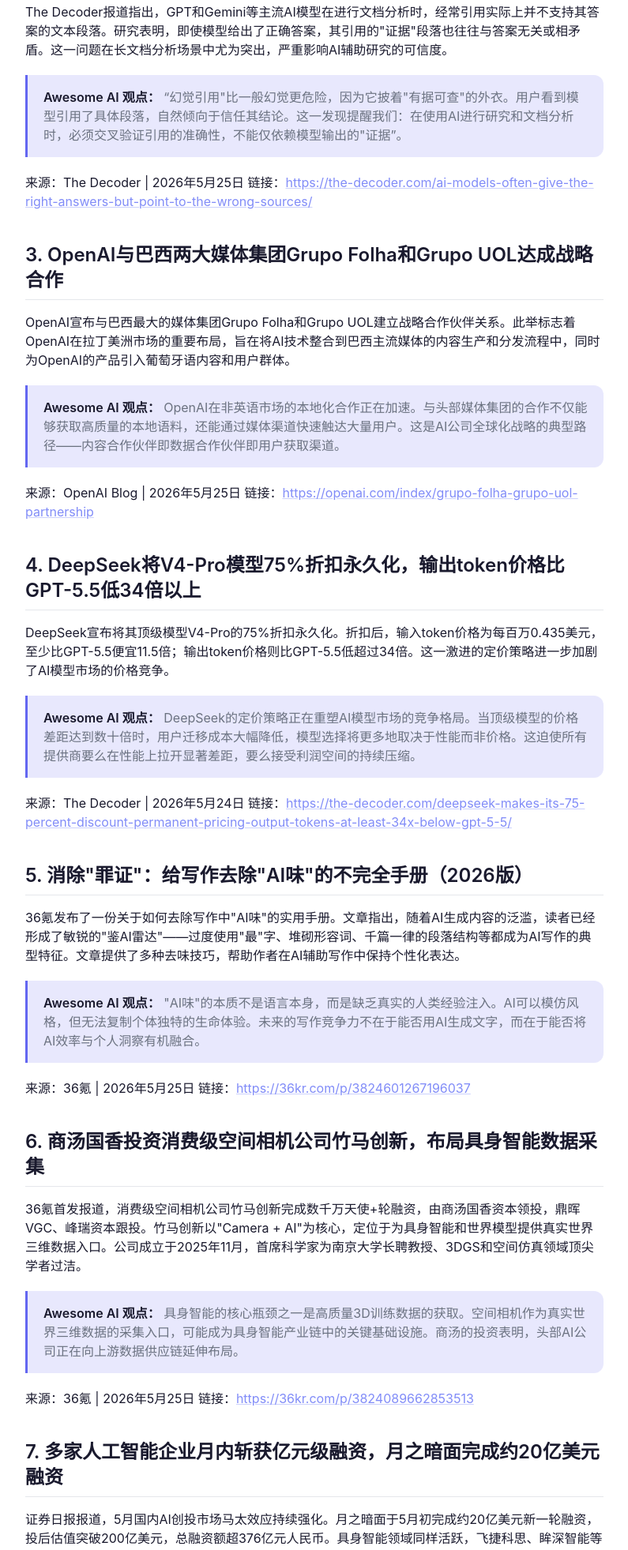
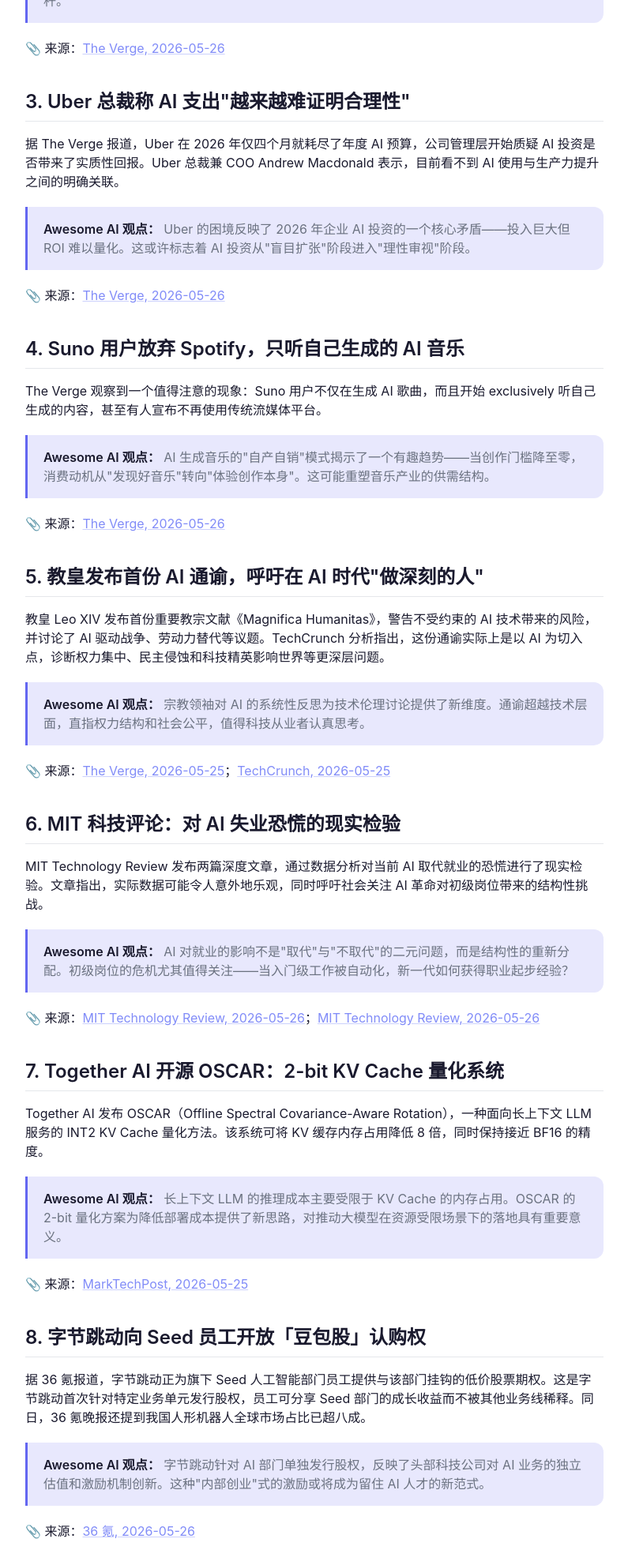
Before and after one commit to doocs/awesome-ai, an Astro site: page /daily/2026-05-26 in a window 1280 px wide. Shown: the part 837-2800 px from the top of the page at 79% size, without its empty margins (242-1037 px from the left). Built offline with nearby package versions, Linux system fonts and the light colour scheme; Astro itself is replaced by a stand-in of ours.

Commit message:
docs: add daily news 2026-05-26

```diff
--- a/src/content/daily/2026-05-26.md
+++ b/src/content/daily/2026-05-26.md
@@ -1,83 +1,77 @@
 ---
 title: "Awesome AI 日报 | 2026-05-26"
 date: "2026-05-26"
-tags: ["Anthropic", "OpenAI", "字节跳动", "AI幻觉", "具身智能", "自动驾驶", "AI融资", "商汤", "月之暗面", "DeepSeek"]
-summary: "Anthropic联合创始人Olah在教皇通谕发布会上称AI模型展现内省迹象；AI模型频繁引用错误来源即答案正确也存在此问题；OpenAI与巴西两大媒体集团达成战略合作；DeepSeek永久降价75%；字节跳动7B小模型长文档理解超越大模型；商汤投资空间相机公司布局具身智能；月之暗面完成约20亿美元融资；特斯拉入局推动中国自动驾驶产业链加速"
+tags: ["Google", "AI 安全", "AI 就业", "Suno", "Together AI", "字节跳动", "具身智能"]
+summary: "Sundar Pichai 谈 AI 与搜索未来；Uber 总裁质疑 AI 投资回报；Together AI 开源 2-bit KV Cache 量化系统；教皇方济各发布 AI 通谕；字节跳动向 Seed 员工开放「豆包股」"
 ---
 
-## 1. Anthropic联合创始人Olah在教皇通谕发布会上称AI模型展现内省迹象
+## 1. Sundar Pichai 谈 AI、搜索未来与 Web 的演变
 
-Anthropic联合创始人Christopher Olah受邀在教皇Leo十四世通谕"Magnifica Humanitas"（伟大的人类）发布会上发表演讲，声称AI模型展现出内省能力的证据。Olah表示，当被问及自身思维过程时，模型能够描述自己的推理链条，这种行为暗示了一种类似自我反思的能力。这一言论在AI伦理和哲学界引发广泛讨论。
+Google CEO Sundar Pichai 在 Google I/O 大会后接受 The Verge 专访，讨论了 Gemini AI、搜索的未来、YouTube 的发展以及 Web 本身正在发生的变化。这已是 Pichai 连续第五年在 I/O 后接受 The Verge 的深度访谈。
 
-> **Awesome AI 观点：** AI是否具备"内省"能力是当前AI哲学辩论的核心问题之一。Olah的观点偏向功能主义——如果模型表现出内省行为，就应被视为具有某种程度的内省。但批评者指出，这只是模式匹配的结果，而非真正的自我意识。这一讨论对AI监管和伦理框架的制定具有重要意义。
+> **Awesome AI 观点：** 从 Google I/O 的发布节奏来看，搜索正在从"检索工具"向"智能体平台"演进。Pichai 连续五年参与 I/O 后的深度对谈，反映出 Google 对 AI 重塑信息获取方式的战略定力。
 
-来源：The Decoder | 2026年5月25日
-链接：https://the-decoder.com/at-the-launch-of-pope-leo-xivs-encyclical-anthropic-co-founder-says-ai-models-show-signs-of-introspection/
+📎 来源：[The Verge, 2026-05-26](https://www.theverge.com/podcast/936445/sundar-pichai-ai-search-google-zero-youtube-web)
 
-## 2. AI模型频繁引用错误来源：即使答案正确，引用的文本证据也往往是错的
+## 2. 军事 AI 战争已经到来
 
-The Decoder报道指出，GPT和Gemini等主流AI模型在进行文档分析时，经常引用实际上并不支持其答案的文本段落。研究表明，即使模型给出了正确答案，其引用的"证据"段落也往往与答案无关或相矛盾。这一问题在长文档分析场景中尤为突出，严重影响AI辅助研究的可信度。
+The Verge 深度报道指出，致命性自主武器系统已成为五角大楼与 Anthropic 之间的博弈焦点。尽管联合国日内瓦会议仍在讨论"红线"问题，但许多军事 AI 使用的底线实际上已被跨越。
 
-> **Awesome AI 观点：** "幻觉引用"比一般幻觉更危险，因为它披着"有据可查"的外衣。用户看到模型引用了具体段落，自然倾向于信任其结论。这一发现提醒我们：在使用AI进行研究和文档分析时，必须交叉验证引用的准确性，不能仅依赖模型输出的"证据"。
+> **Awesome AI 观点：** 军事 AI 的"红线"讨论往往落后于技术发展本身。当自主系统已在实际冲突中部署，国际规范的建立将面临巨大挑战。Anthropic 等 AI 公司在军事应用上的立场将成为行业标杆。
 
-来源：The Decoder | 2026年5月25日
-链接：https://the-decoder.com/ai-models-often-give-the-right-answers-but-point-to-the-wrong-sources/
+📎 来源：[The Verge, 2026-05-26](https://www.theverge.com/ai-artificial-intelligence/937028/military-ai-warfare-red-lines)
 
-## 3. OpenAI与巴西两大媒体集团Grupo Folha和Grupo UOL达成战略合作
+## 3. Uber 总裁称 AI 支出"越来越难证明合理性"
 
-OpenAI宣布与巴西最大的媒体集团Grupo Folha和Grupo UOL建立战略合作伙伴关系。此举标志着OpenAI在拉丁美洲市场的重要布局，旨在将AI技术整合到巴西主流媒体的内容生产和分发流程中，同时为OpenAI的产品引入葡萄牙语内容和用户群体。
+据 The Verge 报道，Uber 在 2026 年仅四个月就耗尽了年度 AI 预算，公司管理层开始质疑 AI 投资是否带来了实质性回报。Uber 总裁兼 COO Andrew Macdonald 表示，目前看不到 AI 使用与生产力提升之间的明确关联。
 
-> **Awesome AI 观点：** OpenAI在非英语市场的本地化合作正在加速。与头部媒体集团的合作不仅能够获取高质量的本地语料，还能通过媒体渠道快速触达大量用户。这是AI公司全球化战略的典型路径——内容合作伙伴即数据合作伙伴即用户获取渠道。
+> **Awesome AI 观点：** Uber 的困境反映了 2026 年企业 AI 投资的一个核心矛盾——投入巨大但 ROI 难以量化。这或许标志着 AI 投资从"盲目扩张"阶段进入"理性审视"阶段。
 
-来源：OpenAI Blog | 2026年5月25日
-链接：https://openai.com/index/grupo-folha-grupo-uol-partnership
+📎 来源：[The Verge, 2026-05-26](https://www.theverge.com/transportation/937116/uber-ai-investment-hard-to-justify)
 
-## 4. DeepSeek将V4-Pro模型75%折扣永久化，输出token价格比GPT-5.5低34倍以上
+## 4. Suno 用户放弃 Spotify，只听自己生成的 AI 音乐
 
-DeepSeek宣布将其顶级模型V4-Pro的75%折扣永久化。折扣后，输入token价格为每百万0.435美元，至少比GPT-5.5便宜11.5倍；输出token价格则比GPT-5.5低超过34倍。这一激进的定价策略进一步加剧了AI模型市场的价格竞争。
+The Verge 观察到一个值得注意的现象：Suno 用户不仅在生成 AI 歌曲，而且开始 exclusively 听自己生成的内容，甚至有人宣布不再使用传统流媒体平台。
 
-> **Awesome AI 观点：** DeepSeek的定价策略正在重塑AI模型市场的竞争格局。当顶级模型的价格差距达到数十倍时，用户迁移成本大幅降低，模型选择将更多地取决于性能而非价格。这迫使所有提供商要么在性能上拉开显著差距，要么接受利润空间的持续压缩。
+> **Awesome AI 观点：** AI 生成音乐的"自产自销"模式揭示了一个有趣趋势——当创作门槛降至零，消费动机从"发现好音乐"转向"体验创作本身"。这可能重塑音乐产业的供需结构。
 
-来源：The Decoder | 2026年5月24日
-链接：https://the-decoder.com/deepseek-makes-its-75-percent-discount-permanent-pricing-output-tokens-at-least-34x-below-gpt-5-5/
+📎 来源：[The Verge, 2026-05-26](https://www.theverge.com/ai-artificial-intelligence/937059/nobody-wants-to-tell-me-why-they-only-listen-their-own-suno-slop)
 
-## 5. 消除"罪证"：给写作去除"AI味"的不完全手册（2026版）
+## 5. 教皇发布首份 AI 通谕，呼吁在 AI 时代"做深刻的人"
 
-36氪发布了一份关于如何去除写作中"AI味"的实用手册。文章指出，随着AI生成内容的泛滥，读者已经形成了敏锐的"鉴AI雷达"——过度使用"最"字、堆砌形容词、千篇一律的段落结构等都成为AI写作的典型特征。文章提供了多种去味技巧，帮助作者在AI辅助写作中保持个性化表达。
+教皇 Leo XIV 发布首份重要教宗文献《Magnifica Humanitas》，警告不受约束的 AI 技术带来的风险，并讨论了 AI 驱动战争、劳动力替代等议题。TechCrunch 分析指出，这份通谕实际上是以 AI 为切入点，诊断权力集中、民主侵蚀和科技精英影响世界等更深层问题。
 
-> **Awesome AI 观点：** "AI味"的本质不是语言本身，而是缺乏真实的人类经验注入。AI可以模仿风格，但无法复制个体独特的生命体验。未来的写作竞争力不在于能否用AI生成文字，而在于能否将AI效率与个人洞察有机融合。
+> **Awesome AI 观点：** 宗教领袖对 AI 的系统性反思为技术伦理讨论提供了新维度。通谕超越技术层面，直指权力结构和社会公平，值得科技从业者认真思考。
 
-来源：36氪 | 2026年5月25日
-链接：https://36kr.com/p/3824601267196037
+📎 来源：[The Verge, 2026-05-25](https://www.theverge.com/news/936945/pope-leo-letter-encyclical-ai-anthropic-labor-warfare)；[TechCrunch, 2026-05-25](https://techcrunch.com/2026/05/25/the-popes-ai-encyclical-isnt-really-about-ai/)
 
-## 6. 商汤国香投资消费级空间相机公司竹马创新，布局具身智能数据采集
+## 6. MIT 科技评论：对 AI 失业恐慌的现实检验
 
-36氪首发报道，消费级空间相机公司竹马创新完成数千万天使+轮融资，由商汤国香资本领投，鼎晖VGC、峰瑞资本跟投。竹马创新以"Camera + AI"为核心，定位于为具身智能和世界模型提供真实世界三维数据入口。公司成立于2025年11月，首席科学家为南京大学长聘教授、3DGS和空间仿真领域顶尖学者过洁。
+MIT Technology Review 发布两篇深度文章，通过数据分析对当前 AI 取代就业的恐慌进行了现实检验。文章指出，实际数据可能令人意外地乐观，同时呼吁社会关注 AI 革命对初级岗位带来的结构性挑战。
 
-> **Awesome AI 观点：** 具身智能的核心瓶颈之一是高质量3D训练数据的获取。空间相机作为真实世界三维数据的采集入口，可能成为具身智能产业链中的关键基础设施。商汤的投资表明，头部AI公司正在向上游数据供应链延伸布局。
+> **Awesome AI 观点：** AI 对就业的影响不是"取代"与"不取代"的二元问题，而是结构性的重新分配。初级岗位的危机尤其值得关注——当入门级工作被自动化，新一代如何获得职业起步经验？
 
-来源：36氪 | 2026年5月25日
-链接：https://36kr.com/p/3824089662853513
+📎 来源：[MIT Technology Review, 2026-05-26](https://www.technologyreview.com/2026/05/26/1137855/a-reality-check-on-the-ai-jobs-hysteria/)；[MIT Technology Review, 2026-05-26](https://www.technologyreview.com/2026/05/26/1137865/its-time-to-address-the-looming-crisis-in-entry-level-work/)
 
-## 7. 多家人工智能企业月内斩获亿元级融资，月之暗面完成约20亿美元融资
+## 7. Together AI 开源 OSCAR：2-bit KV Cache 量化系统
 
-证券日报报道，5月国内AI创投市场马太效应持续强化。月之暗面于5月初完成约20亿美元新一轮融资，投后估值突破200亿美元，总融资额超376亿元人民币。具身智能领域同样活跃，飞捷科思、眸深智能等企业亿元级融资先后落地，维他动力、鹿明机器人等项目也密集完成大额融资交割。
+Together AI 发布 OSCAR（Offline Spectral Covariance-Aware Rotation），一种面向长上下文 LLM 服务的 INT2 KV Cache 量化方法。该系统可将 KV 缓存内存占用降低 8 倍，同时保持接近 BF16 的精度。
 
-> **Awesome AI 观点：** 资本加速向头部AI企业集中，意味着行业正从"百家争鸣"走向"寡头竞争"。月之暗面200亿美元的估值表明市场对头部大模型公司的信心仍在增强。具身智能赛道的密集融资则预示着2026年可能是具身智能商业化的关键年份。
+> **Awesome AI 观点：** 长上下文 LLM 的推理成本主要受限于 KV Cache 的内存占用。OSCAR 的 2-bit 量化方案为降低部署成本提供了新思路，对推动大模型在资源受限场景下的落地具有重要意义。
 
-来源：36氪/证券日报 | 2026年5月26日
-链接：https://36kr.com/newsflashes/3825353629782912
+📎 来源：[MarkTechPost, 2026-05-25](https://www.marktechpost.com/2026/05/25/together-ai-open-sources-oscar-an-attention-aware-2-bit-kv-cache-quantization-system-for-long-context-llm-serving/)
 
-## 8. 特斯拉入局中国辅助驾驶，自动驾驶产业链迎发展动能
+## 8. 字节跳动向 Seed 员工开放「豆包股」认购权
 
-上证报报道，特斯拉中国于5月24日将FSD正式更名为"特斯拉辅助驾驶"，此前已在包括中国在内的10个国家开放监督版FSD。在AI技术赋能下，中国自动驾驶产业关键技术持续突破，L2级以上辅助驾驶渗透率快速提升。华为、禾赛科技等产业链企业也迎来新的发展动能。
+据 36 氪报道，字节跳动正为旗下 Seed 人工智能部门员工提供与该部门挂钩的低价股票期权。这是字节跳动首次针对特定业务单元发行股权，员工可分享 Seed 部门的成长收益而不被其他业务线稀释。同日，36 氪晚报还提到我国人形机器人全球市场占比已超八成。
 
-> **Awesome AI 观点：** 特斯拉FSD在中国的正式落地是行业催化剂。更名"辅助驾驶"既是合规策略，也反映了当前自动驾驶能力的实际定位。随着更多国际玩家进入，中国自动驾驶产业链将迎来更激烈的竞争和更快的技术迭代。
+> **Awesome AI 观点：** 字节跳动针对 AI 部门单独发行股权，反映了头部科技公司对 AI 业务的独立估值和激励机制创新。这种"内部创业"式的激励或将成为留住 AI 人才的新范式。
 
-来源：36氪/上证报 | 2026年5月26日
-链接：https://36kr.com/newsflashes/3825324735992709
+📎 来源：[36 氪, 2026-05-26](https://36kr.com/p/3825928694846085)
 
 ## 其他动态
 
-- **中金公司** 发布研报：AIDC驱动发电长期供需缺口，测算数据中心所需燃气轮机产量缺口将从2025年的4.3GW提升至2030年的15.1GW（2026年5月26日）
-- **36氪** 2026 AI Partner·北京亦庄AI+产业大会：新通教育集团分享AI重构增长的实践路径；广州因特智能展示AI视觉在半导体检测中的应用（2026年5月25日）
+- **三星电子**宣布将从下月起允许员工使用外部 AI 模型（36 氪晚报）
+- **OmniVoice Studio** 发布——一个完全本地运行的开源语音克隆与视频配音工具，无需 API 密钥或云账户（MarkTechPost, 2026-05-26）
+- **桥田智能**完成 A+ 轮亿元级融资，由国家工业母机产业投资基金独家投资，聚焦汽车机器人末端设备（36 氪, 2026-05-26）
+- **水母智能**两部 AI 剧集闯入戛纳电影节竖屏剧展演，探索 AI 内容工业化（36 氪, 2026-05-26）
```
